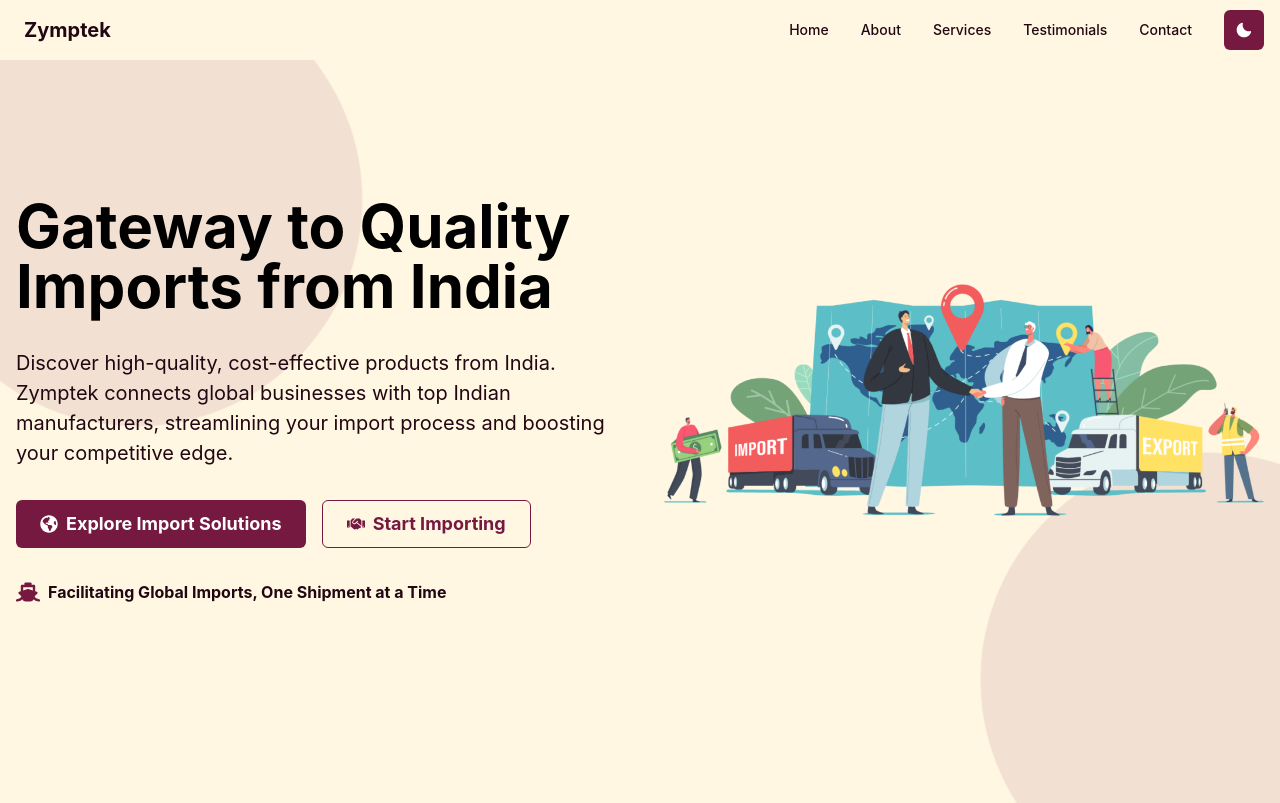
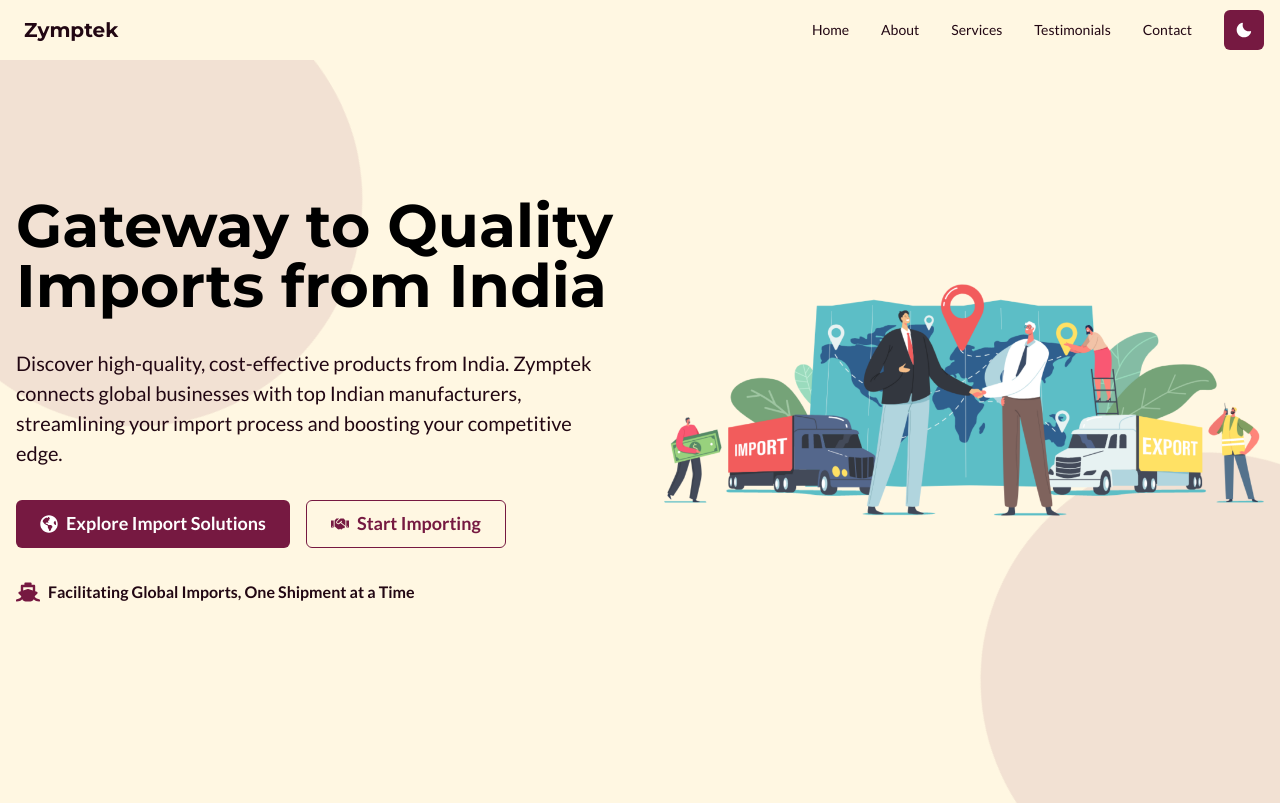
Before and after one commit to Zymptek/zymptek, a Next.js app: page / in a window 1280 px wide. Shown: the top 803 px of the page. Built offline with nearby package versions, Linux system fonts and the light colour scheme.

Commit message:
added new fonts

```diff
--- a/package.json
+++ b/package.json
@@ -14,6 +14,7 @@
     "@chakra-ui/react": "^2.8.2",
     "@emotion/react": "^11.13.0",
     "@emotion/styled": "^11.13.0",
+    "@next/font": "^14.2.7",
     "@react-three/drei": "^9.109.5",
     "@react-three/fiber": "^8.16.8",
     "framer-motion": "^11.3.24",
--- a/src/_theme.ts
+++ b/src/_theme.ts
@@ -1,4 +1,5 @@
 import { extendTheme, ThemeConfig } from '@chakra-ui/react';
+import { montserrat, roboto, lato } from '@/styles/fonts';
 
 const config: ThemeConfig = {
   initialColorMode: 'light',
@@ -32,9 +33,9 @@ const colors = {
 };
 
 const fonts = {
-  heading: '"Coming Soon", cursive, -apple-system, BlinkMacSystemFont, "Segoe UI", Helvetica, Arial, sans-serif',
-  subheading: '"Azeret Mono", monospace, -apple-system, BlinkMacSystemFont, "Segoe UI", Helvetica, Arial, sans-serif',
-  body: '"Antonio", -apple-system, BlinkMacSystemFont, "Segoe UI", Helvetica, Arial, sans-serif',
+  heading: `${montserrat.style.fontFamily}, -apple-system, BlinkMacSystemFont, "Segoe UI", Helvetica, Arial, sans-serif`,
+  subheading: `${roboto.style.fontFamily}, -apple-system, BlinkMacSystemFont, "Segoe UI", Helvetica, Arial, sans-serif`,
+  body: `${lato.style.fontFamily}, -apple-system, BlinkMacSystemFont, "Segoe UI", Helvetica, Arial, sans-serif`,
 };
 
 const components = {
--- /dev/null
+++ b/src/styles/fonts.ts
@@ -0,0 +1,19 @@
+import { Montserrat, Roboto, Lato } from '@next/font/google';
+
+export const montserrat = Montserrat({
+  subsets: ['latin'],
+  weight: ['400', '500', '600', '700'],
+  display: 'swap',
+});
+
+export const roboto = Roboto({
+  subsets: ['latin'],
+  weight: ['400', '500', '700'],
+  display: 'swap',
+});
+
+export const lato = Lato({
+  subsets: ['latin'],
+  weight: ['400', '700'],
+  display: 'swap',
+});
```
Also changed, not shown: 1 other file (tests, documents, lock files or other folders).
